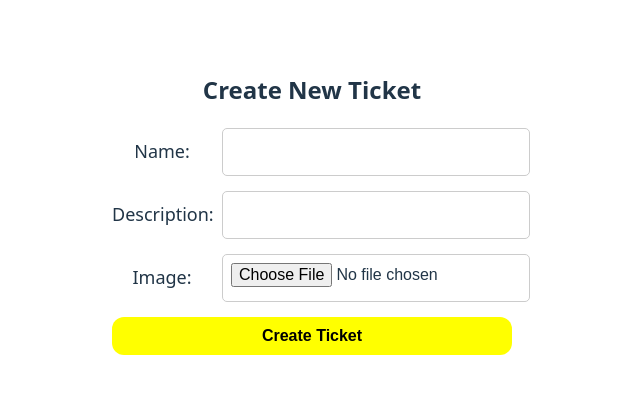
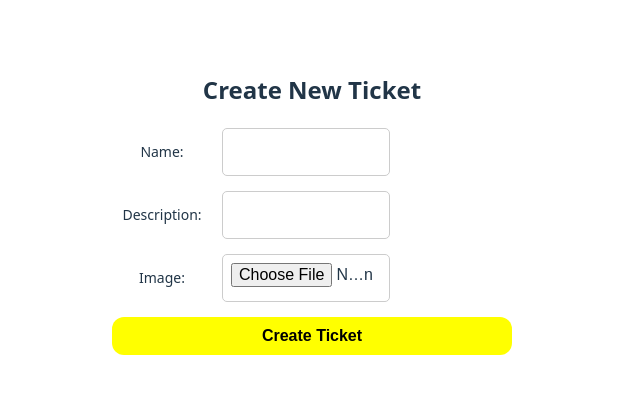
Before and after one commit to TonA-Ticket-Event-Service/tma-nft-ticket-service-frontend, a React (Vite) app: page /create in a window 1280 px wide. Shown: the top 394 px of the page, without its empty margins (328-968 px from the left). Built offline with nearby package versions, Linux system fonts and the light colour scheme; what @tonconnect/ui-react, @twa-dev/sdk would draw is missing.

Commit message:
fix css styles for page

```diff
--- a/src/createTickets/CreateComponentModal.css
+++ b/src/createTickets/CreateComponentModal.css
@@ -24,7 +24,7 @@ input[type="file"] {
     border-radius: 5px;
     border: 1px solid #ccc;
     font-size: 16px;
-    width: 290px;
+    width: 150px;
     height: 30px;
 }
 
--- a/src/createTickets/CreateTicketModal.tsx
+++ b/src/createTickets/CreateTicketModal.tsx
@@ -16,7 +16,7 @@ const CreateTicketModal = () => {
                 <h2>Create New Ticket</h2>
                 <form onSubmit={handleSubmit}>
                     <div className="form-group">
-                        <label style={{fontSize: '18px'}} htmlFor="name">Name:</label>
+                        <label style={{fontSize: '14px'}} htmlFor="name">Name:</label>
                         <input
                             type="text"
                             id="name"
@@ -27,7 +27,7 @@ const CreateTicketModal = () => {
                     </div>
 
                     <div className="form-group">
-                        <label style={{fontSize: '18px'}} htmlFor="description">Description:</label>
+                        <label style={{fontSize: '14px'}} htmlFor="description">Description:</label>
                         <input
                             type="text"
                             id="description"
@@ -38,7 +38,7 @@ const CreateTicketModal = () => {
                     </div>
 
                     <div className="form-group">
-                        <label  style={{fontSize: '18px'}} htmlFor="image">Image:</label>
+                        <label  style={{fontSize: '14px'}} htmlFor="image">Image:</label>
                         <input
                             type="file"
                             id="image"
@@ -58,3 +58,9 @@ const CreateTicketModal = () => {
 };
 
 export default CreateTicketModal;
+
+
+
+// todo add saving image for ticket in S3
+// show nft's ticket in Tickets.tsx
+//
```
